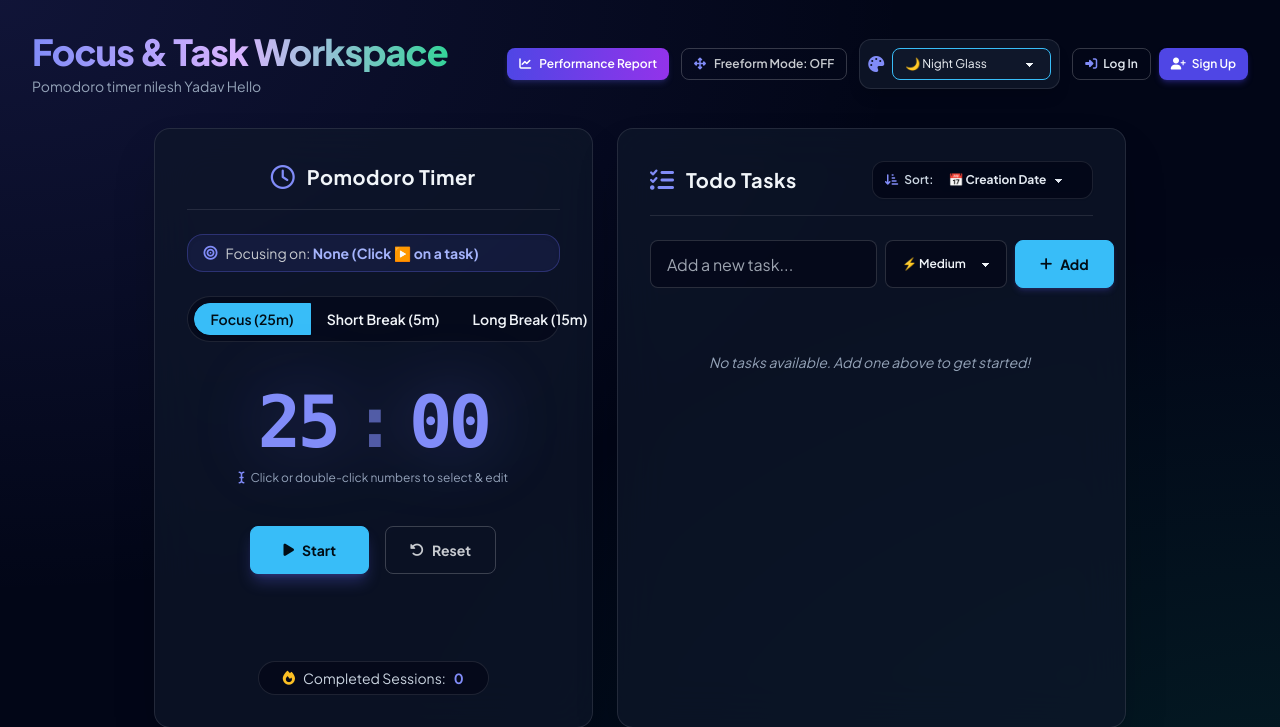
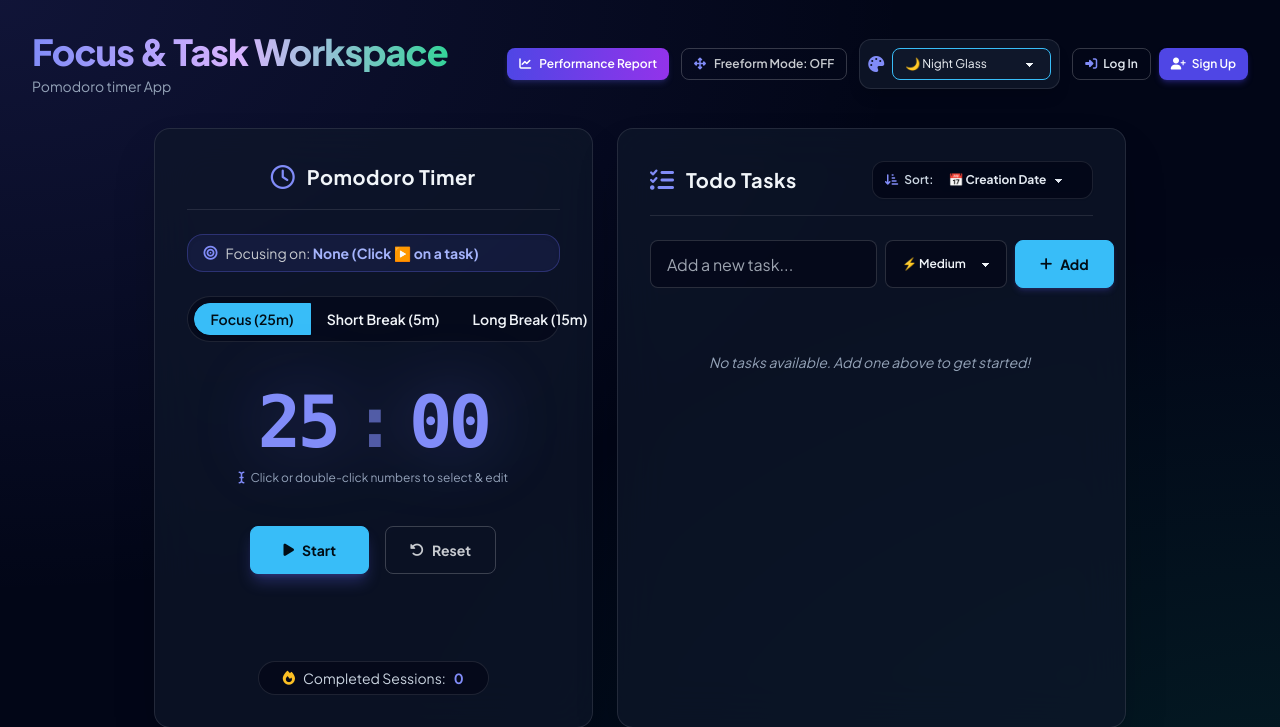
Before and after one commit to nileshyav/focusApp, a FastAPI app: page / in a window 1280 px wide. Shown: the top 727 px of the page. Run offline with FastAPI, Linux system fonts and the light colour scheme; some libraries are stand-ins or nearby versions.

Commit message:
fix: update subtitle text in index template to Pomodoro timer App

```diff
--- a/templates/index.html
+++ b/templates/index.html
@@ -125,7 +125,7 @@
                     Focus & Task Workspace
                 </h1>
                 <p class="text-xs md:text-sm text-slate-400">
-                    Pomodoro timer nilesh Yadav Hello
+                    Pomodoro timer App
                 </p>
             </div>
         </div>
```
